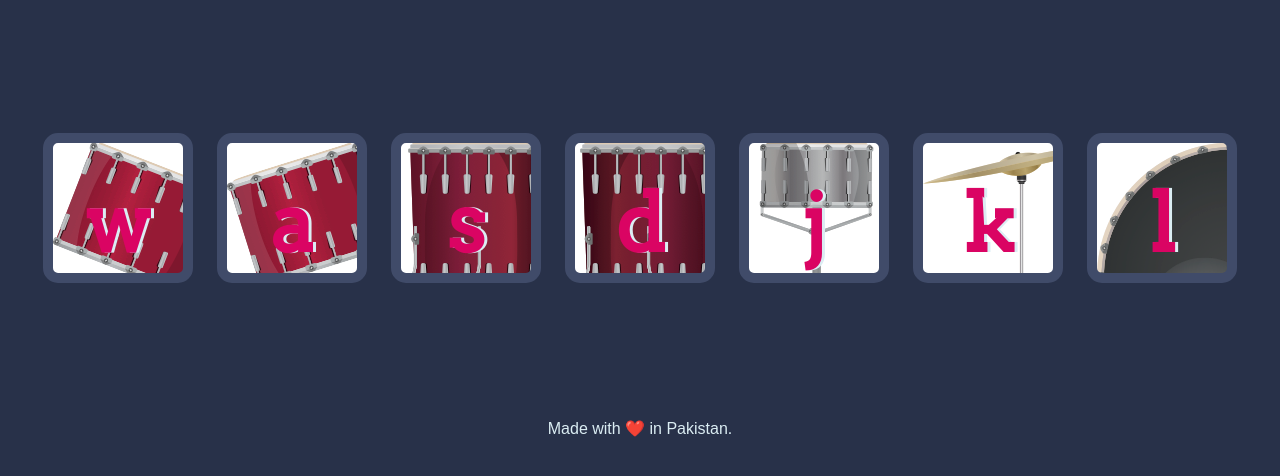
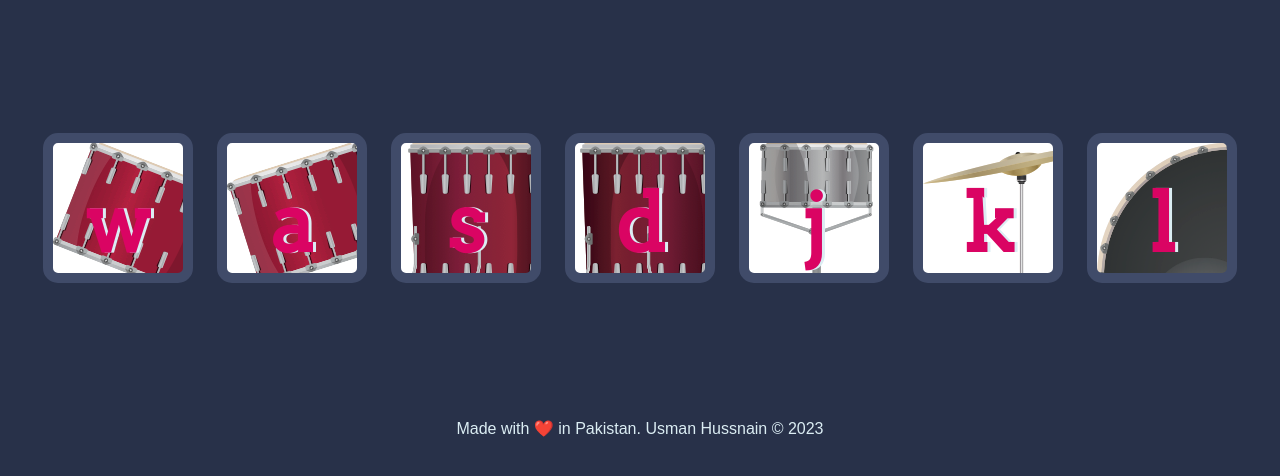
Before and after one commit to UsmanHussnain/Drem-Kit, a plain HTML site: page index.html in a window 1280 px wide. Shown: the part 156-632 px from the top of the page. Drawn offline with Linux system fonts and the light colour scheme.

Commit message:
index.html

```diff
--- a/index.html
+++ b/index.html
@@ -25,6 +25,7 @@
 </body>
 <footer>
   Made with ❤️ in Pakistan.
+  Usman Hussnain © 2023
 </footer>
 
 </html>
```
